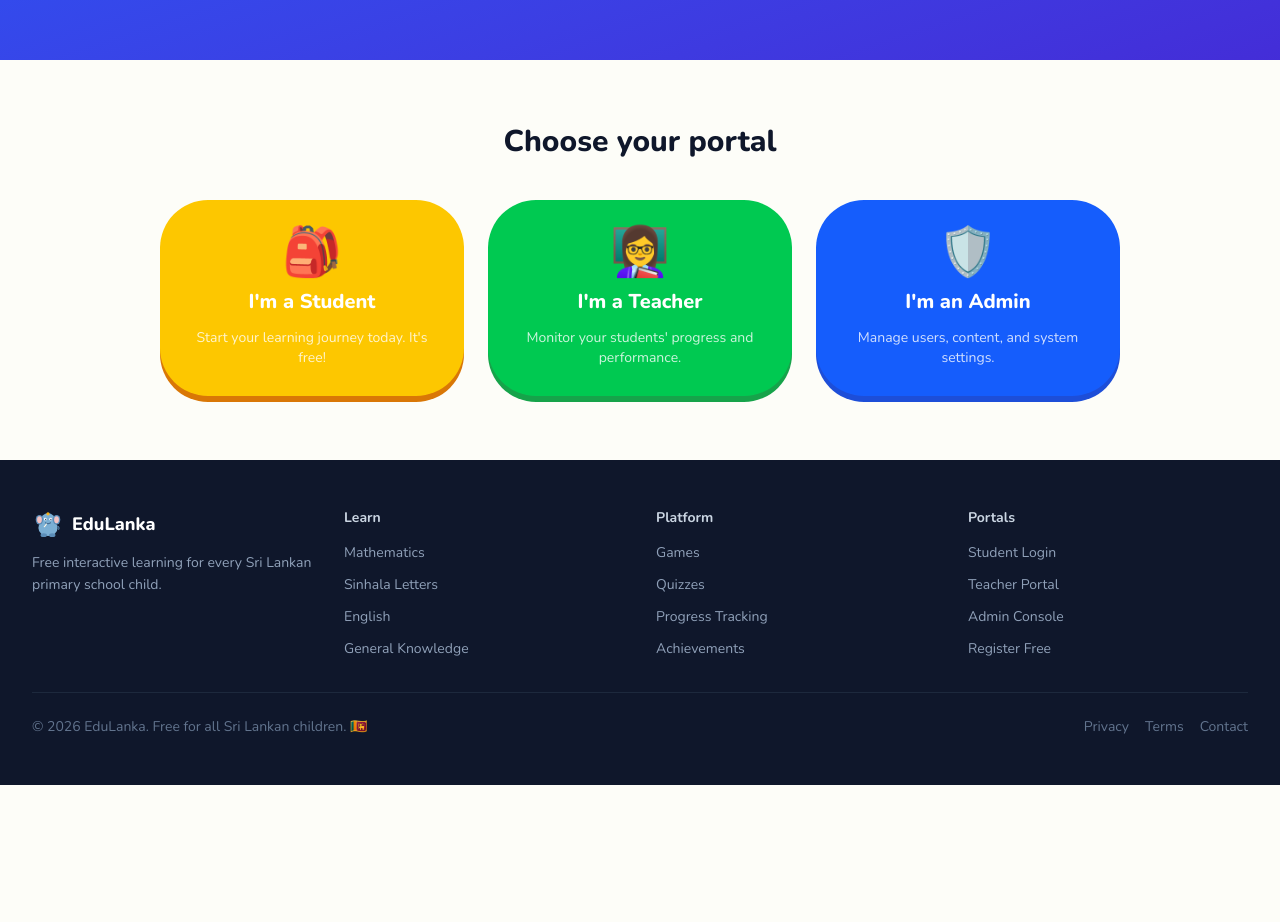
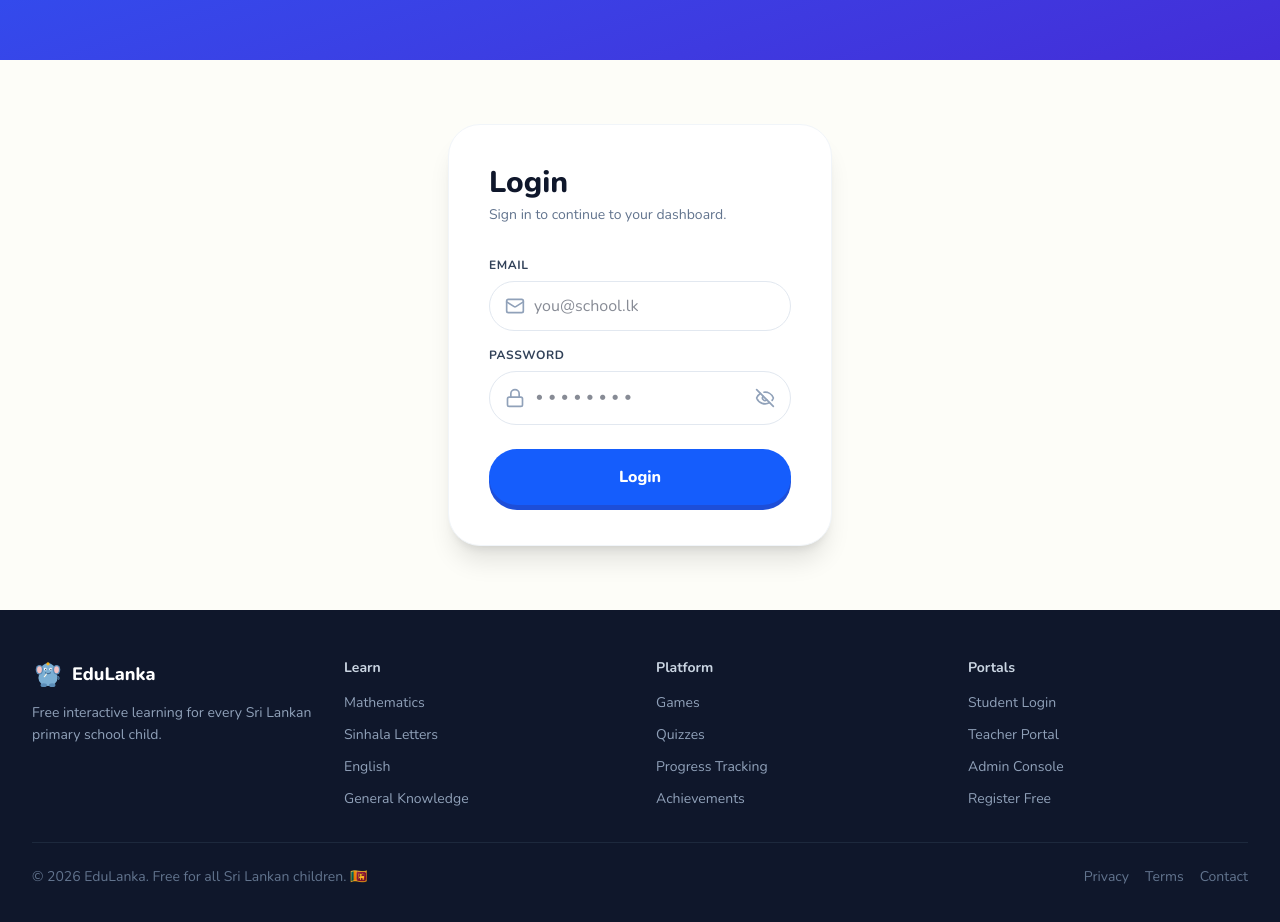
Before and after one commit to Malsha21/Web-Architecture--Group-Project, a React (Vite) app: page / in a window 1280 px wide. Shown: the part 2040-2962 px from the top of the page. Before the commit the page ends 2825 px from the top, so only its background shows below. Built offline with nearby package versions, Linux system fonts and the light colour scheme; the HTML template or start-up script is replaced by a standard one.

Commit message:
logging bugs fixed
automatically redirect them to the respective dashboard

```diff
--- a/src/App.tsx
+++ b/src/App.tsx
@@ -149,6 +149,8 @@ export default function App() {
 // ─────────────────────────────────────────────────────────────────────────────
 function LandingPage({ nav, lang, setLang, t }: { nav: (s: Screen) => void; lang: Lang; setLang: (l: Lang) => void; t: (k: string) => string }) {
   const [menuOpen, setMenuOpen] = useState(false);
+  const login = useFirebaseLogin(nav);
+  const scrollToLogin = () => document.getElementById('unified-login')?.scrollIntoView({ behavior: 'smooth' });
 
   return (
     <div className="min-h-screen bg-[#FDFDF8]">
@@ -187,7 +189,7 @@ function LandingPage({ nav, lang, setLang, t }: { nav: (s: Screen) => void; lang
               <ChevronDown className="absolute right-2 top-1/2 -translate-y-1/2 w-3 h-3 text-slate-400 pointer-events-none" />
             </div>
 
-            <button onClick={() => nav('student_login')} className="hidden md:block px-4 py-2 rounded-lg border border-slate-200 text-sm font-semibold text-slate-700 hover:bg-slate-50 transition-colors">
+            <button onClick={scrollToLogin} className="hidden md:block px-4 py-2 rounded-lg border border-slate-200 text-sm font-semibold text-slate-700 hover:bg-slate-50 transition-colors">
               {t('login')}
             </button>
             <button onClick={() => nav('student_register')} className="hidden md:block px-4 py-2 rounded-xl bg-blue-600 hover:bg-blue-700 text-sm font-semibold text-white transition-colors shadow-sm">
@@ -208,7 +210,7 @@ function LandingPage({ nav, lang, setLang, t }: { nav: (s: Screen) => void; lang
               </button>
             ))}
             <div className="pt-2 border-t border-slate-100 flex gap-2">
-              <button onClick={() => nav('student_login')} className="flex-1 py-2 rounded-lg border border-slate-200 text-sm font-semibold text-center">{t('login')}</button>
+              <button onClick={() => { setMenuOpen(false); scrollToLogin(); }} className="flex-1 py-2 rounded-lg border border-slate-200 text-sm font-semibold text-center">{t('login')}</button>
               <button onClick={() => nav('student_register')} className="flex-1 py-2 rounded-xl bg-blue-600 text-sm font-semibold text-white text-center">{t('register')}</button>
             </div>
           </div>
@@ -345,22 +347,22 @@ function LandingPage({ nav, lang, setLang, t }: { nav: (s: Screen) => void; lang
         </div>
       </section>
 
-      {/* ── Portal CTA ── */}
-      <section className="py-16">
-        <div className="max-w-5xl mx-auto px-4 md:px-8">
-          <h2 className="text-3xl font-extrabold text-slate-900 text-center mb-10">Choose your portal</h2>
-          <div className="grid grid-cols-1 md:grid-cols-3 gap-6">
-            {[
-              { emoji: '🎒', title: 'I\'m a Student', desc: 'Start your learning journey today. It\'s free!', bg: 'bg-yellow-400', shadow: 'shadow-[0_6px_0_#D97706]', action: () => nav('student_register') },
-              { emoji: '👩‍🏫', title: 'I\'m a Teacher', desc: 'Monitor your students\' progress and performance.', bg: 'bg-green-500', shadow: 'shadow-[0_6px_0_#16A34A]', action: () => nav('parent_login') },
-              { emoji: '🛡️', title: 'I\'m an Admin', desc: 'Manage users, content, and system settings.', bg: 'bg-blue-600', shadow: 'shadow-[0_6px_0_#1D4ED8]', action: () => nav('admin_login') },
-            ].map((p, i) => (
-              <button key={i} onClick={p.action} className={`${p.bg} ${p.shadow} btn-chunky rounded-2xl p-7 flex flex-col items-center gap-3 text-center w-full hover:brightness-105 transition-all active:translate-y-1.5 active:shadow-none`}>
-                <span className="text-5xl">{p.emoji}</span>
-                <h3 className="text-xl font-extrabold text-white">{p.title}</h3>
-                <p className="text-white/80 text-sm">{p.desc}</p>
+      {/* ── Unified Login ── */}
+      <section id="unified-login" className="py-16">
+        <div className="max-w-md mx-auto px-4 md:px-8">
+          <div className="bg-white rounded-[2rem] p-8 md:p-10 shadow-xl border border-slate-100">
+            <h2 className="text-3xl font-extrabold text-slate-900 mb-1">{t('login')}</h2>
+            <p className="text-slate-500 text-sm mb-8">Sign in to continue to your dashboard.</p>
+            <form onSubmit={login.handleSubmit}>
+              <div className="space-y-4 mb-6">
+                <FormField label="Email" type="email" placeholder="you@school.lk" icon={<Mail />} value={login.email} onChange={login.handleEmailChange} />
+                <FormField label="Password" type="password" placeholder="••••••••" icon={<Lock />} value={login.password} onChange={login.handlePasswordChange} />
+              </div>
+              {login.error && <p role="alert" className="mb-4 text-sm font-semibold text-red-600">{login.error}</p>}
+              <button type="submit" disabled={login.isLoading} className="w-full btn-chunky bg-blue-600 shadow-[0_5px_0_#1D4ED8] hover:bg-blue-700 disabled:opacity-60 text-white font-extrabold py-4 rounded-2xl text-base active:translate-y-1 active:shadow-none transition-all">
+                {login.isLoading ? 'Signing in...' : t('login')}
               </button>
-            ))}
+            </form>
           </div>
         </div>
       </section>
@@ -424,7 +426,7 @@ const GAMES_DATA = [
 // STUDENT AUTH
 // ─────────────────────────────────────────────────────────────────────────────
 function StudentLogin({ nav, t }: { nav: (s: Screen) => void; t: (k: string) => string }) {
-  const login = useFirebaseLogin(nav, 'student_dashboard');
+  const login = useFirebaseLogin(nav);
   return (
     <div className="min-h-screen flex flex-col md:flex-row bg-gradient-to-br from-sky-50 to-blue-100">
       {/* Left panel */}
@@ -1424,7 +1426,7 @@ function StudentProfile({ nav, t }: { nav: (s: Screen) => void; t: (k: string) =
 // PARENT / TEACHER PORTAL
 // ─────────────────────────────────────────────────────────────────────────────
 function ParentLogin({ nav }: { nav: (s: Screen) => void }) {
-  const login = useFirebaseLogin(nav, 'parent_dashboard');
+  const login = useFirebaseLogin(nav);
   return (
     <div className="min-h-screen flex bg-slate-50 overflow-hidden">
       <div className="hidden md:flex md:w-1/2 bg-gradient-to-br from-green-700 to-teal-800 p-12 flex-col text-white relative overflow-hidden">
@@ -1717,7 +1719,7 @@ function ParentStudentDetail({ nav }: { nav: (s: Screen) => void }) {
 // ADMIN PORTAL
 // ─────────────────────────────────────────────────────────────────────────────
 function AdminLogin({ nav }: { nav: (s: Screen) => void }) {
-  const login = useFirebaseLogin(nav, 'admin_dashboard', 'admin@edulanka.lk', 'password123');
+  const login = useFirebaseLogin(nav);
   return (
     <div className="flex h-screen bg-slate-50 w-full overflow-hidden">
       <div className="hidden md:flex md:w-1/2 bg-[#1B3673] p-12 flex-col relative text-white">
@@ -2218,9 +2220,9 @@ function useCurrentUserProfile() {
   return { userName, email, grade };
 }
 
-function useFirebaseLogin(nav: (screen: Screen) => void, destination: Screen, initialEmail = '', initialPassword = '') {
-  const [email, setEmail] = useState(initialEmail);
-  const [password, setPassword] = useState(initialPassword);
+function useFirebaseLogin(nav: (screen: Screen) => void) {
+  const [email, setEmail] = useState('');
+  const [password, setPassword] = useState('');
   const [error, setError] = useState('');
   const [isLoading, setIsLoading] = useState(false);
   const handleEmailChange = (event: React.ChangeEvent<HTMLInputElement>) => setEmail(event.target.value);
@@ -2236,7 +2238,26 @@ function useFirebaseLogin(nav: (screen: Screen) => void, destination: Screen, in
 
     setIsLoading(true);
     try {
-      await signInWithEmailAndPassword(auth, email.trim(), password);
+      const credential = await signInWithEmailAndPassword(auth, email.trim(), password);
+      let profileSnapshot;
+      try {
+        profileSnapshot = await getDoc(doc(db, 'users', credential.user.uid));
+      } catch {
+        setError('Unable to load your account role. Please try again.');
+        return;
+      }
+
+      if (!profileSnapshot.exists()) {
+        setError('Your account profile was not found. Please contact an administrator.');
+        return;
+      }
+
+      const destination = getDashboardForRole(profileSnapshot.data().role);
+      if (!destination) {
+        setError('Your account role is not recognized. Please contact an administrator.');
+        return;
+      }
+
       nav(destination);
     } catch (loginError) {
       const code = loginError instanceof Error && 'code' in loginError ? String(loginError.code) : '';
@@ -2249,6 +2270,21 @@ function useFirebaseLogin(nav: (screen: Screen) => void, destination: Screen, in
   };
 
   return { email, password, error, isLoading, handleEmailChange, handlePasswordChange, handleSubmit };
+}
+
+function getDashboardForRole(role: unknown): Screen | undefined {
+  switch (String(role ?? '').trim().toLowerCase()) {
+    case 'student':
+      return 'student_dashboard';
+    case 'teacher':
+    case 'parent':
+      return 'parent_dashboard';
+    case 'admin':
+    case 'administrator':
+      return 'admin_dashboard';
+    default:
+      return undefined;
+  }
 }
 
 function useFirebaseRegister(onSuccess: () => void) {
```
